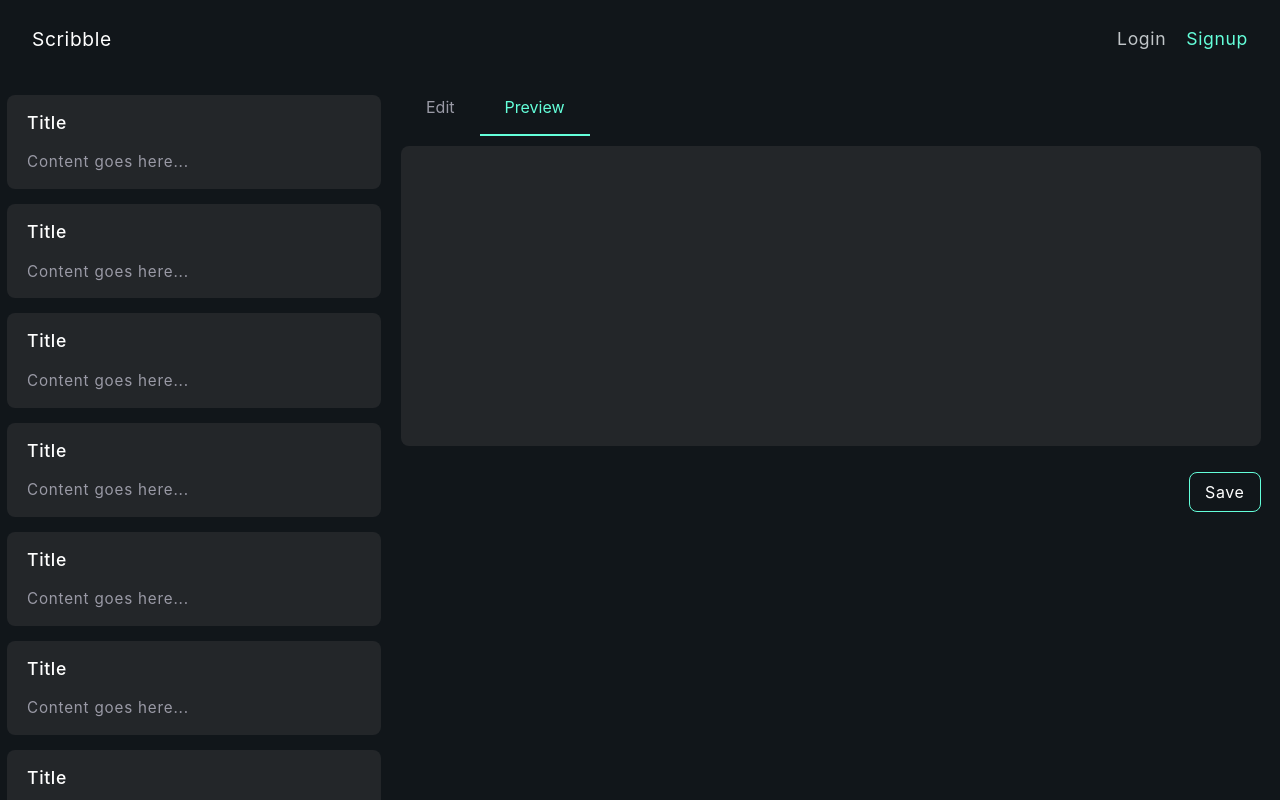
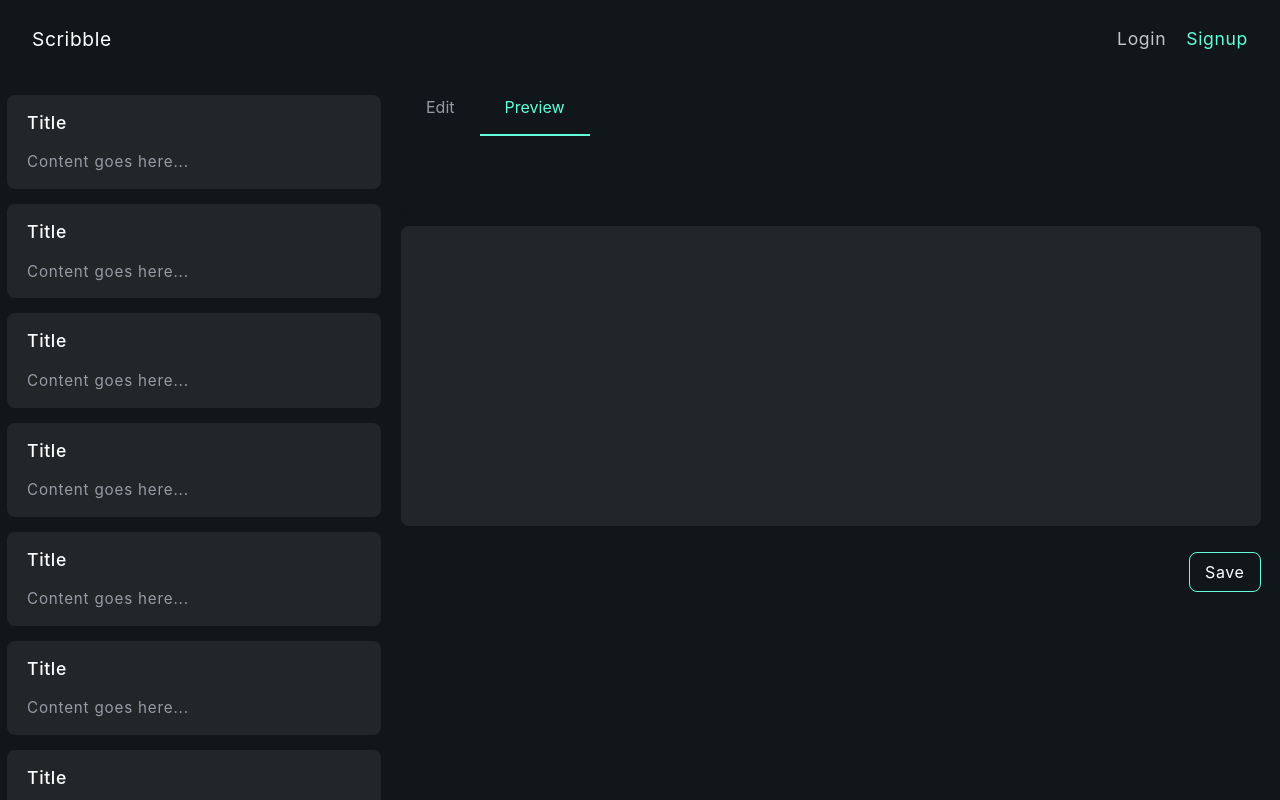
Before and after one commit to SujithGunasekaran/scribble, a React (Create React App) app in the folder scribble_client/: page / in a window 1280 px wide. Both pictures are taken after a click on the element "Preview". Built offline with nearby package versions, Linux system fonts and the light colour scheme.

Commit message:
Preview and notelist component added

```diff
--- a/scribble_client/src/Components/NoteList/NoteListItem.tsx
+++ b/scribble_client/src/Components/NoteList/NoteListItem.tsx
@@ -1,5 +1,6 @@
 import React from 'react';
-
+import EditIcon from '@material-ui/icons/Edit';
+import DeleteIcon from '@material-ui/icons/Delete';
 
 const NoteListItem: React.FC = () => {
     return (
@@ -7,7 +8,17 @@
             {
                 [...Array(20)].map((_index) => (
                     <div className="home_note_list_container">
-                        <div className="home_note_list_title">Title</div>
+                        <div className="home_note_head_container">
+                            <div className="home_note_list_title">Title</div>
+                            <div className="home_note_head_icon_display">
+                                <div>
+                                    <EditIcon className="home_note_list_edit_btn" />
+                                </div>
+                                <div>
+                                    <DeleteIcon className="home_note_list_delete_btn" />
+                                </div>
+                            </div>
+                        </div>
                         <div className="home_note_list_content">Content goes here...</div>
                     </div>
                 ))
--- a/scribble_client/src/Components/NoteList/Preview.tsx
+++ b/scribble_client/src/Components/NoteList/Preview.tsx
@@ -8,11 +8,15 @@
     const { formField } = props;
 
     return (
-        <div className="markdown_container">
-            <Markdown>
-                {formField?.content ?? ''}
-            </Markdown>
+        <div>
+            <div className="home_note_edit_title_input">{formField?.title ?? ''}</div>
+            <div className="markdown_container">
+                <Markdown>
+                    {formField?.content ?? ''}
+                </Markdown>
+            </div>
         </div>
+
     )
 }
 
```
